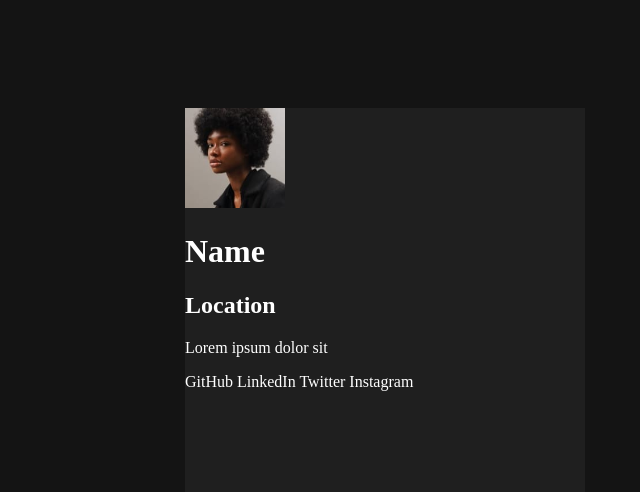
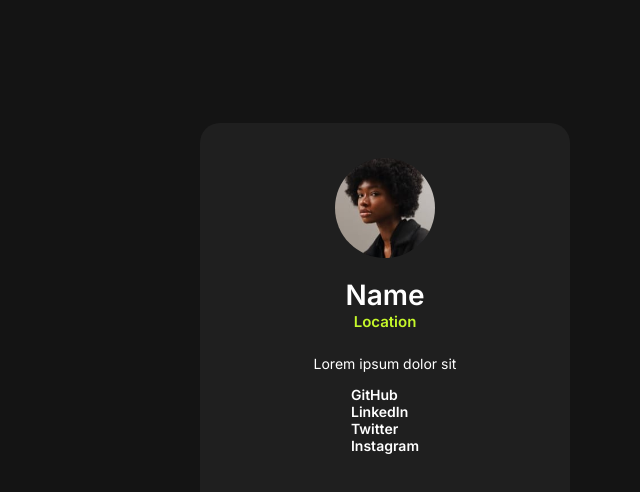
Before and after one commit to gztt5/social-links-profile, a plain HTML site: page index.html in a window 1280 px wide. Shown: the whole page, without its empty margins (255-895 px from the left). Drawn offline with Linux system fonts and the light colour scheme.

Commit message:
style: significantly improve style to the card
- Add font family, font weights, border radius, font colors.

```diff
--- a/styles.css
+++ b/styles.css
@@ -6,17 +6,54 @@ body {
 	justify-content: center;
 	align-items: center;
 	color: hsl(0, 0%, 100%);
+	font-family: 'Inter';
+	font-size: 14px;
 }
 
+#location, h1 {
+	margin: 0;
+}
 
+#location {
+	margin-bottom: 10px;
+}
+
+h1 {
+	font-weight: 700;
+
+}
+
+h2 {
+	font-size: 15px;
+	color: hsl(75, 94%, 57%);
+}
+
+#location, .link {
+	font-weight: 600;
+}
+
+p {
+	font-weight: 400;
+}
 
 img {
 	width: 100px;
 	height: 100px;
+	margin-bottom: 20px;
+	border-radius: 100%;
 }
 
 .container {
 	background-color: hsl(0, 0%, 12%);
-	width: 400px;
-	height: 600px;
+	width: 300px;
+	height: 500px;
+	display: flex;
+	flex-direction: column;
+	align-items: center;
+	padding: 35px;
+	border-radius: 20px;
 }
+
+.link {
+	display: block;
+}
```
